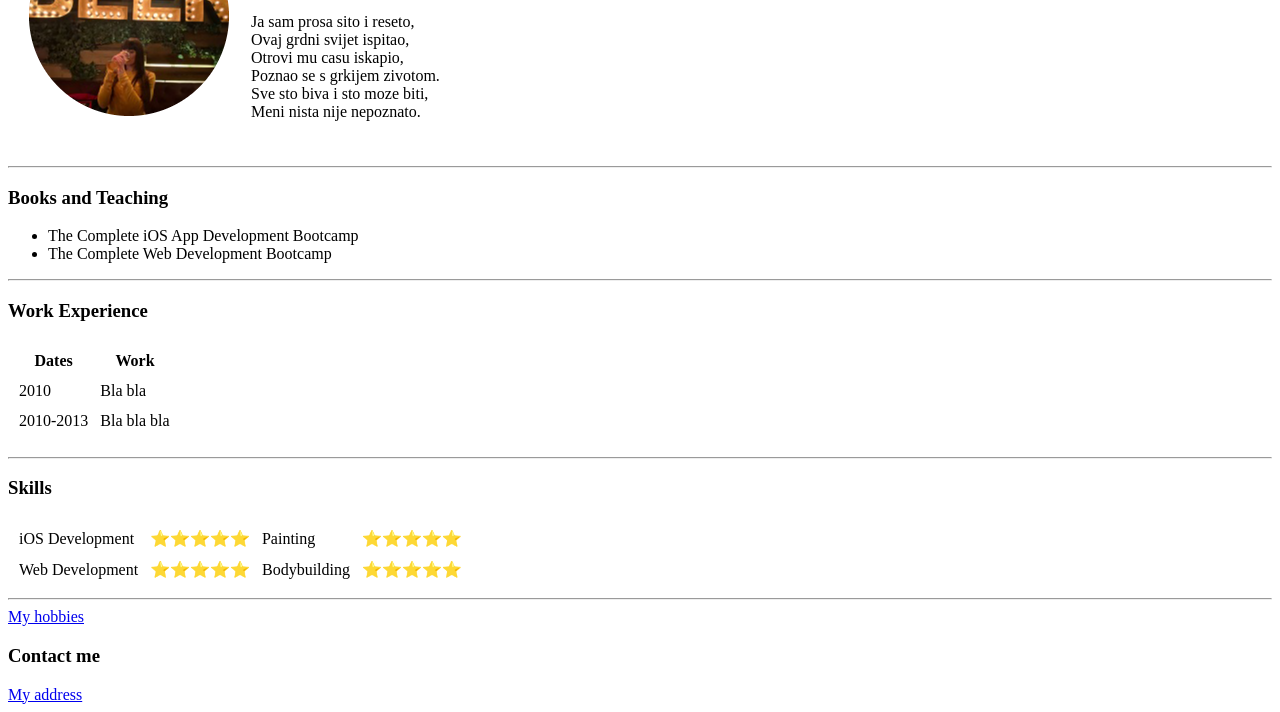
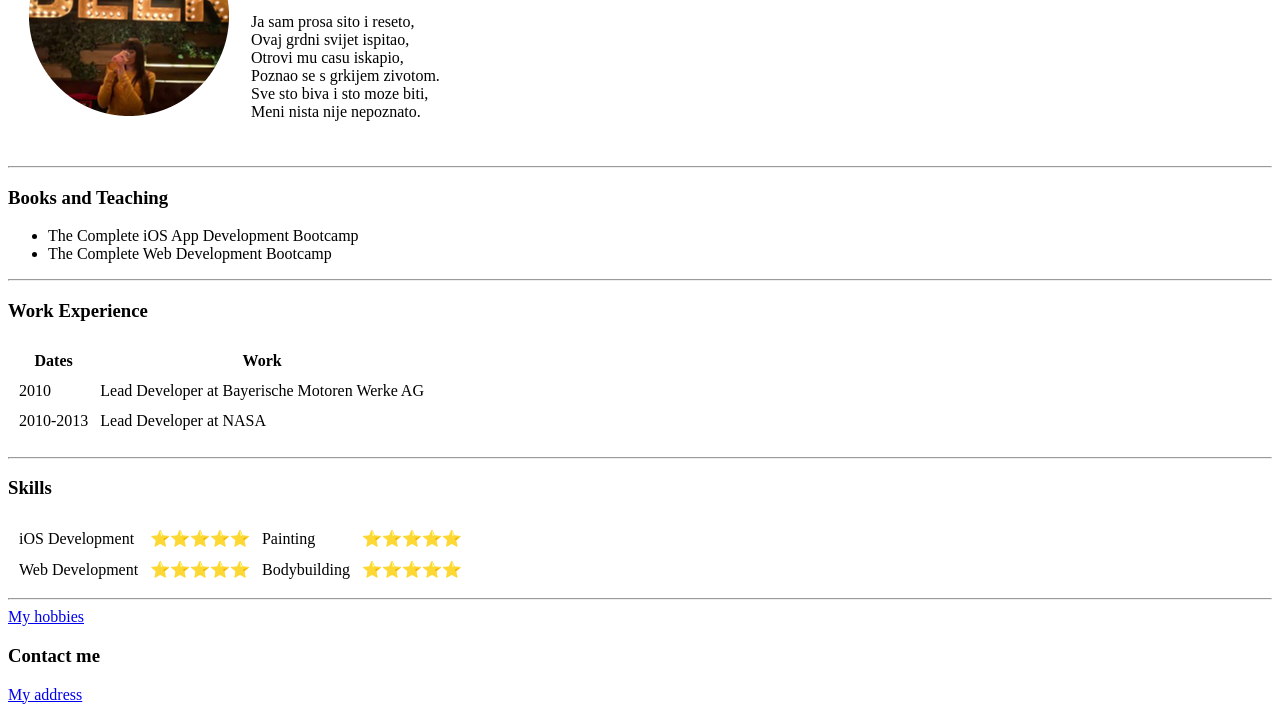
Before and after one commit to Cirkoviceva/cv, a plain HTML site: page index.html in a window 1280 px wide. Shown: the part 130-842 px from the top of the page. Drawn offline with Linux system fonts and the light colour scheme.

Commit message:
Update index.html

```diff
--- a/index.html
+++ b/index.html
@@ -40,11 +40,11 @@ Meni nista nije nepoznato.</p></td>
 
     <tr>
       <td>2010</td>
-      <td>Bla bla</td>
+      <td>Lead Developer at Bayerische Motoren Werke AG</td>
     </tr>
     <tr>
       <td>2010-2013</td>
-      <td>Bla bla bla</td>
+      <td>Lead Developer at NASA</td>
 
     </tr>
   </table>
```
